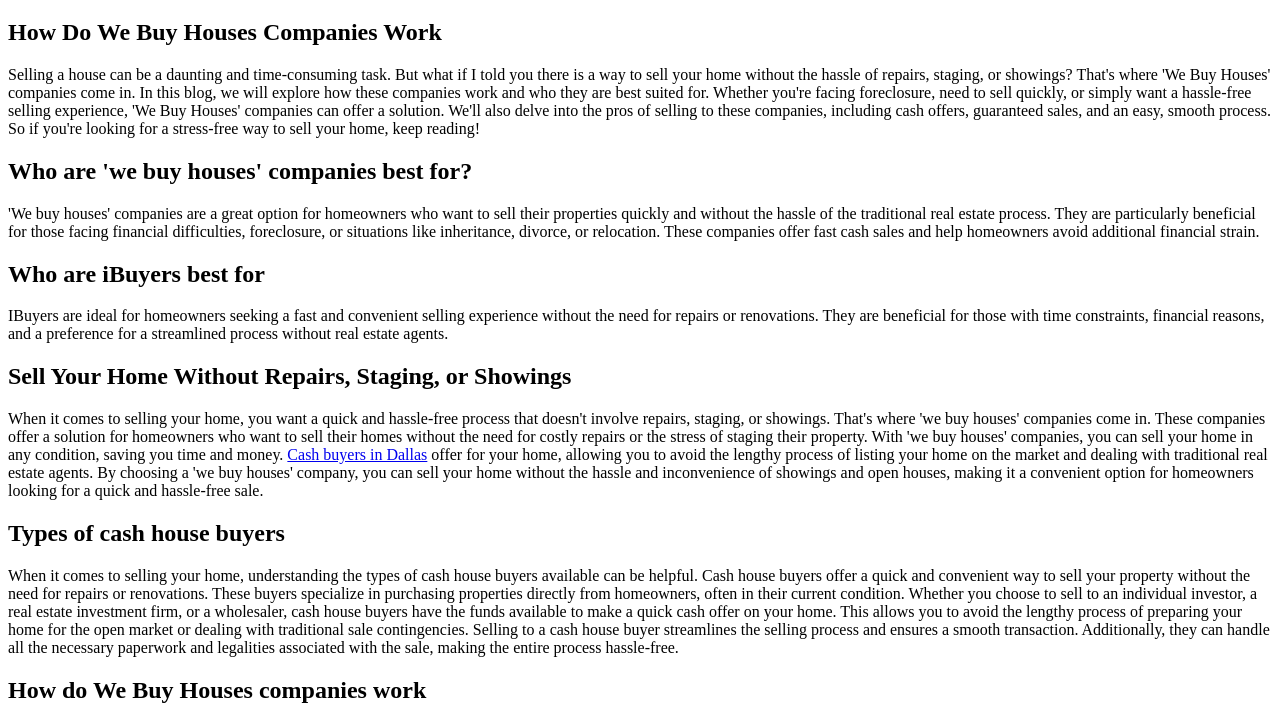
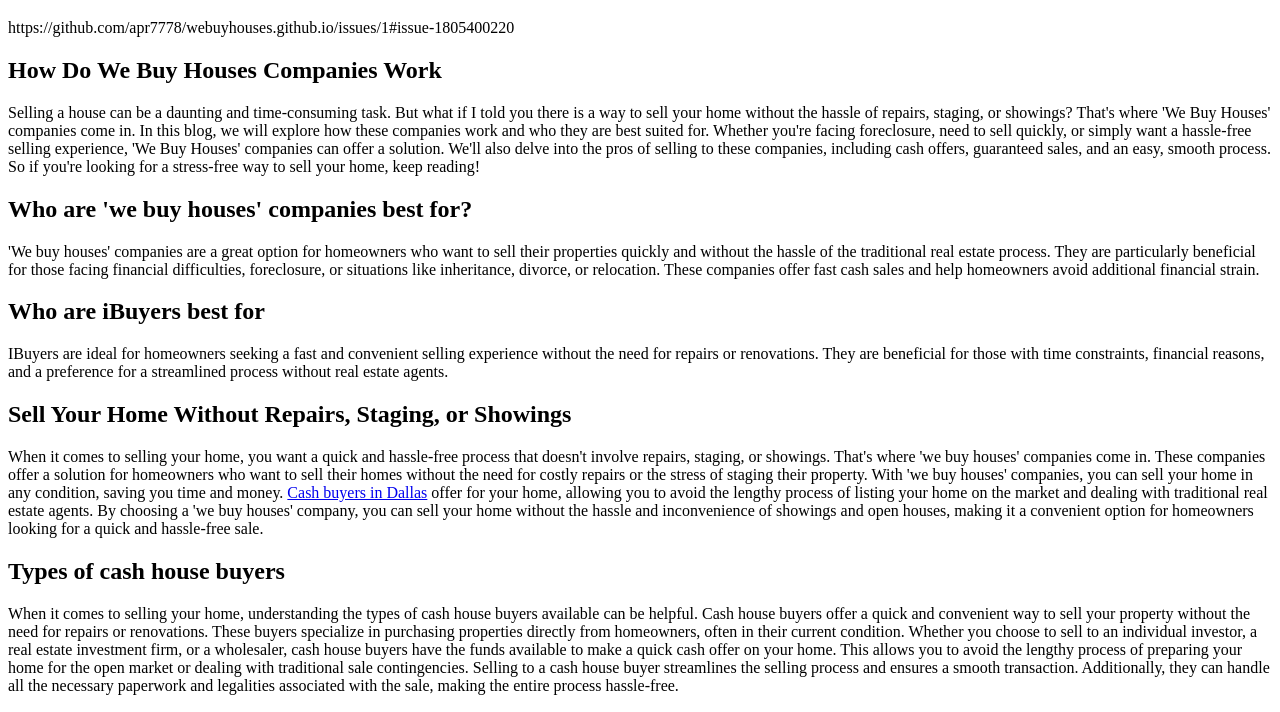
Before and after one commit to apr7778/webuyhouses.github.io, a plain HTML site: page index.html in a window 1280 px wide. Shown: the part 61-773 px from the top of the page. Drawn offline with Linux system fonts and the light colour scheme.

```diff
--- a/index.html
+++ b/index.html
@@ -10,7 +10,7 @@
   <header>
     <h1>We Buy Houses Fast</h1>
   </header>
-
+https://github.com/apr7778/webuyhouses.github.io/issues/1#issue-1805400220
   <main>
     <section>
       <h2>How Do We Buy Houses Companies Work</h2>
```
